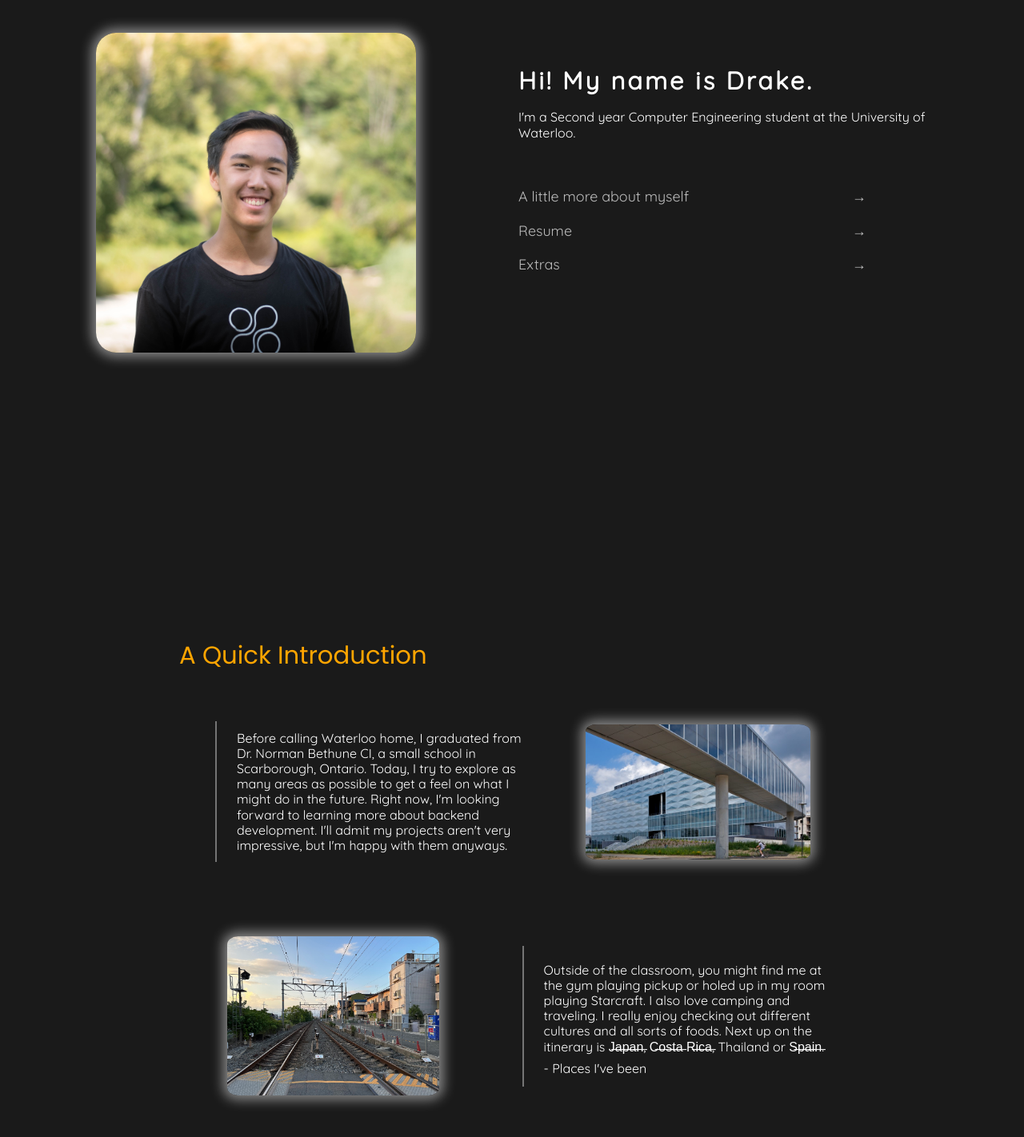
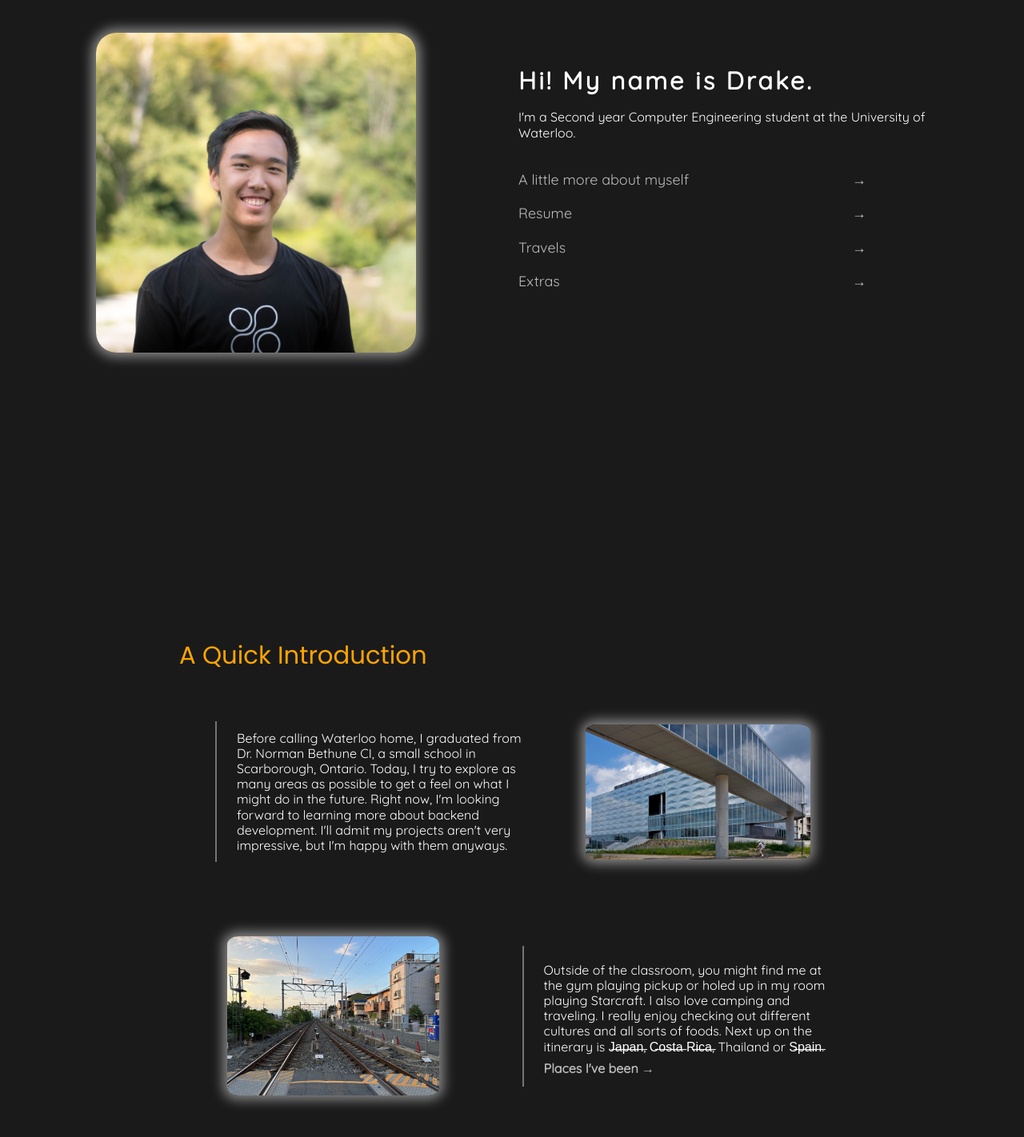
Before and after one commit to DrakeDong0/DrakeDong0.github.io, a React (Vite) app: page / in a window 1280 px wide. Shown: the part 883-2305 px from the top of the page at 80% size. Built offline with nearby package versions, Linux system fonts and the light colour scheme; no server answers.

Commit message:
updated resume url to google drive

```diff
--- a/src/Components/Footer/Footer.jsx
+++ b/src/Components/Footer/Footer.jsx
@@ -1,9 +1,6 @@
-import React, { useEffect } from 'react';
+import React from 'react';
 import './Footer.css';
 import LazyLoad from '../LazyLoad';
-
-import resumePDF from '../../../public/Drake_Dong_Resume.pdf'
-
 
 export default function Footer() {
   return (
@@ -16,13 +13,12 @@ export default function Footer() {
             <a className="source" href="https://github.com/DrakeDong0/DrakeDong0.github.io" target="_blank" rel="noopener noreferrer">Source Code</a>
           </div>
           <div className="footer-content2">
-                <a href="https://github.com/DrakeDong0" aria-label="Github URL" target="_blank"className="fa-brands fa-github"></a>
-                <a href="https://www.linkedin.com/in/drakedong/" aria-label="Linkedin URL" target="_blank"className="fa-brands fa-linkedin"></a>
+            <a href="https://github.com/DrakeDong0" aria-label="Github URL" target="_blank" className="fa-brands fa-github"></a>
+            <a href="https://www.linkedin.com/in/drakedong/" aria-label="Linkedin URL" target="_blank" className="fa-brands fa-linkedin"></a>
             <a href="mailto: drakewdong@gmail.com" aria-label="Email URL" target="_blank" className="fa-regular fa-envelope"></a>
-                <a href={resumePDF} download="Drake_Dong_Resume.pdf" aria-label="Resume Download"  className="fa-regular fa-file"></a>
+            <a href="https://drive.google.com/file/d/1iWGGroSKJCI0vIMG0TS3pJF7oxDOV_R_/view?usp=sharing" target="_blank" rel="noopener noreferrer" className="fa-regular fa-file" aria-label="Resume Download"></a>
           </div>
         </LazyLoad>
-
       </div>
     </>
   );
--- a/src/Components/Header/Header.jsx
+++ b/src/Components/Header/Header.jsx
@@ -1,9 +1,7 @@
 import './Header.css'
 import "../../Components/style.css"
-
 import React from 'react';
 import { useNavigate } from 'react-router-dom';
-
 
 export default function Header() {
     const navigate = useNavigate();
@@ -12,7 +10,6 @@ export default function Header() {
         navigate('/');
         setTimeout(() => window.scrollTo(0, 900), 100);
     };
-
     return (
         <header className="header-container">
             <button className="header-text underline" onClick={() => navigate('/')}>Home</button>
--- a/src/Components/ProjectSlide/ProjectSlide.jsx
+++ b/src/Components/ProjectSlide/ProjectSlide.jsx
@@ -1,9 +1,7 @@
 import React, { useState } from 'react';
-
 
 function useCarousel(imageSources) {
   const [currentIndex, setCurrentIndex] = useState(0);
-
   const goToNextImage = () => {
     setCurrentIndex((prevIndex) => (prevIndex + 1) % imageSources.length);
   };
--- a/src/pages/Homepage/Homepage.css
+++ b/src/pages/Homepage/Homepage.css
@@ -172,7 +172,7 @@
     display:flex;
     justify-content: space-between;
 }
-.options-container:hover, .options-container:hover .options-item {
+.options-container:hover, .options-container:hover .options-item, .travel-link:hover {
     color: rgba(255,255,255,1);
 }
 #about-container{
@@ -203,12 +203,16 @@
     font-size: clamp(16px, 0.9vw, 40px);
     line-height: 1.5vw;
 }
-.travel-text{
+.travel-text, .travel-link{
     font-family: 'Quicksand', sans-serif;
     overflow-wrap: break-word;
     font-size: clamp(16px, 0.9vw, 40px);
     line-height: 1.5vw;
     margin-top: 1vh;
+}
+.travel-link{
+    font-weight: bold;
+    color: rgba(255,255,255,0.7);
 }
 .block1,
 .block2 {
@@ -217,7 +221,6 @@
     align-items: center;
     justify-content: left;
     padding: 20px;
-
 }
 .img{
     border-radius:5%;
--- a/src/pages/Homepage/Homepage.jsx
+++ b/src/pages/Homepage/Homepage.jsx
@@ -13,7 +13,6 @@ import bg from '../../assets/bg-video.mp4';
 import uwPic from '../../assets/uw.jpg';
 import ProfilePicture from '../../assets/pfp.jpg';
 import desc_pic from '../../assets/pic1.jpg'
-import resumePDF from '../../../public/Drake_Dong_Resume.pdf'
 import LazyLoad from '../../Components/LazyLoad.jsx';
 
 import img1 from '../../assets/gallery/img1.jpg'
@@ -39,6 +38,8 @@ import img20 from '../../assets/gallery/img20.jpg'
 import img21 from '../../assets/gallery/img21.jpg'
 
 function HomeContent() {
+  const navigate = useNavigate();
+
   const [weatherData, setWeatherData] = useState({
     temp: '',
     location: '',
@@ -73,7 +74,7 @@ function HomeContent() {
         } else if ((dayNight >= 6) && (dayNight < 12)) {
           titleText = 'Good Morning.';
         } else if ((dayNight >= 12) && (dayNight < 18)) {
-          titleText = 'Good Afternoon.';
+          titleText = 'Good Afternoon.'; F
         }
 
         let weatherIcon = 'sunny';
@@ -182,20 +183,19 @@ function HomeContent() {
               <div className="options-item">A little more about myself</div><div className="options-item">→</div>
             </button>
 
-            <a href={resumePDF} download="Drake_Dong_Resume.pdf" className="options-container">
-              <div className="options-item">Resume</div><div className="options-item">→</div>
+            <a
+              href="https://drive.google.com/file/d/1iWGGroSKJCI0vIMG0TS3pJF7oxDOV_R_/view?usp=sharing"
+              target="_blank"
+              rel="noopener noreferrer"
+              className="options-container"
+            >
+              <div className="options-item">Resume</div>
+              <div className="options-item">→</div>
             </a>
 
-            {/* <button onClick={() => {
-                        const element = document.getElementById('contact-container');
-                        const topPosition = element.getBoundingClientRect().top;
-                        window.scrollBy({
-                          top: topPosition - 105,
-                          behavior: 'smooth'
-                        });
-                        }} className="options-container">
-                        <div className="options-item">Credits</div><div className="options-item">→</div>
-                      </button> */}
+            <button className="options-container" onClick={() => navigate('/Travel')}>
+              <div className="options-item">Travels</div><div className="options-item">→</div>
+            </button>
 
             <button onClick={() => {
               const element = document.getElementById('extras-container');
@@ -229,7 +229,7 @@ function AboutMe() {
         <div id="vert"></div>
         <div className="desc-text">
           <div className="travel-text">Outside of the classroom, you might find me at the gym playing pickup or holed up in my room playing Starcraft. I also love camping and traveling. I really enjoy checking out different cultures and all sorts of foods. Next up on the itinerary is J̶a̶p̶a̶n̶, C̶o̶s̶t̶a̶ R̶i̶c̶a̶, Thailand or S̶p̶a̶i̶n̶.</div>
-          <button onClick={() => navigate('/Travel')} className="travel-text">- Places I've been</button>
+          <button onClick={() => navigate('/Travel')} className="travel-link">Places I've been →</button>
         </div>
       </LazyLoad>
     </div>
--- a/src/pages/Projects/Projects.jsx
+++ b/src/pages/Projects/Projects.jsx
@@ -188,10 +188,7 @@ function ProjectsContent(){
                 ]}
                 sourceLink=""
             />
-
-
         </div>
-
     );
 }
 
--- a/src/pages/Travel/Travel.tsx
+++ b/src/pages/Travel/Travel.tsx
@@ -142,7 +142,6 @@ export default function TravelPage() {
       world.controls().autoRotate = true;
       world.controls().autoRotateSpeed = 0.35;
 
-      // Fix 7: Add cleanup
       return () => {
         if (animationFrameRef.current) {
           cancelAnimationFrame(animationFrameRef.current);
```
Also changed, not shown: 1 other file (tests, documents, lock files or other folders). Lines whose indentation alone changed are shown as unchanged.
